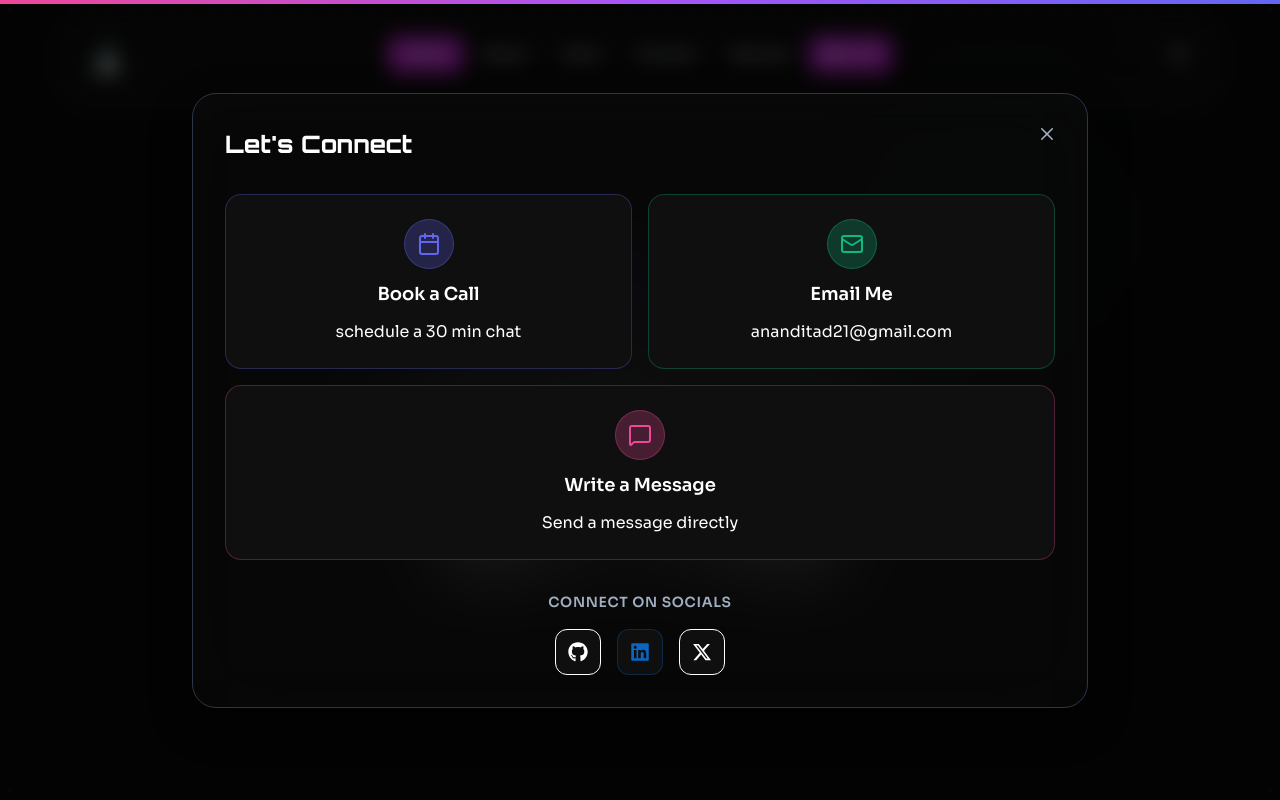
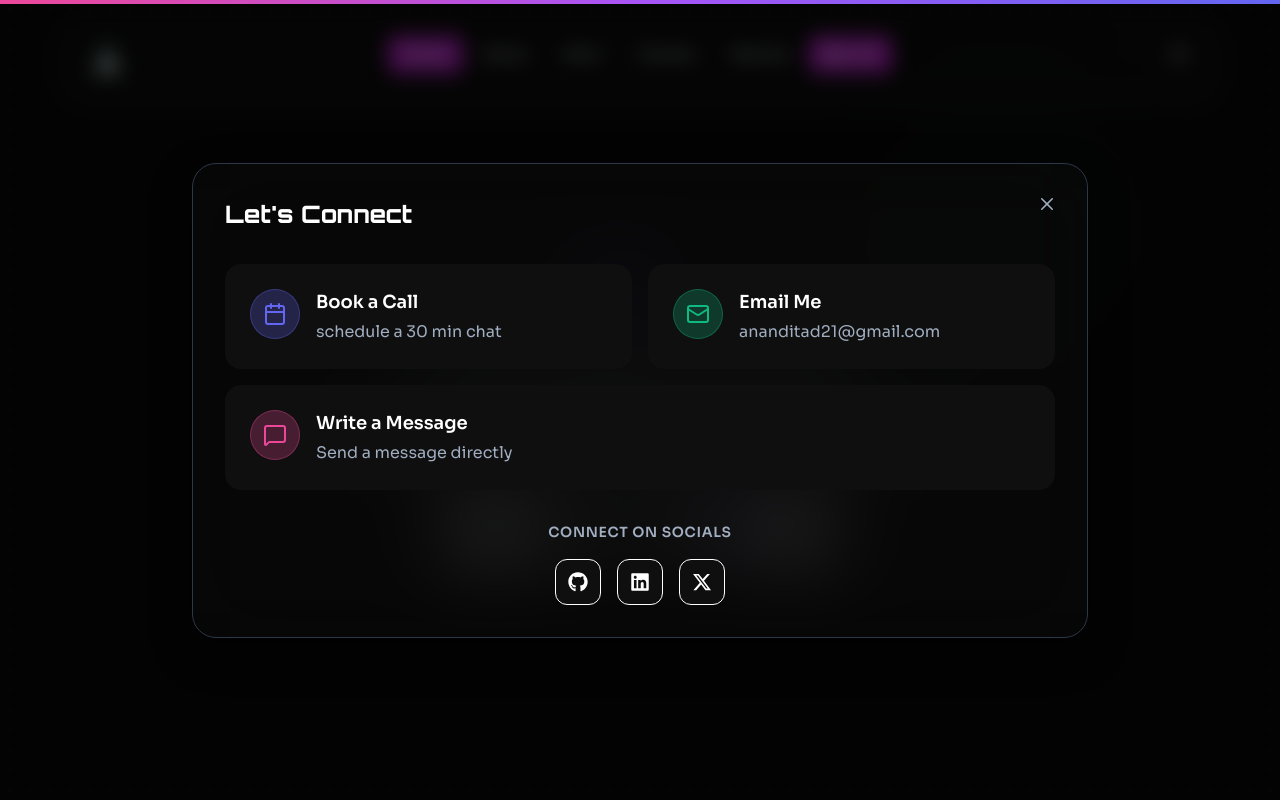
Before and after one commit to anandita-3217/anandita-dakshayani, a React (Vite) app: page / in a window 1280 px wide. Both pictures are taken after a click on the link "Future Collab". Shown: the top 800 px of the page. Built offline with nearby package versions, Linux system fonts and the light colour scheme.

Commit message:
work on contact modal's light theme colors esp the surface colors

```diff
--- a/src/components/Contact.jsx
+++ b/src/components/Contact.jsx
@@ -60,7 +60,47 @@ export default function Contact({ isOpen, onClose }) {
     onClose();
   };
 
-  const CTAButton = ({ icon: Icon, label, onClick, gradient,subtext }) => {
+  // const CTAButton = ({ icon: Icon, label, onClick, gradient,subtext }) => {
+  //   const { r, g, b } = hexToRgb(gradient);
+  //   const rgba = (a) => `rgba(${r},${g},${b},${a})`;
+
+  //   return (
+  //     <MotionBox
+  //       as="button"
+  //       onClick={onClick}
+  //       p={6}
+  //       borderRadius="2xl"
+  //       border="1px solid"
+  //       borderColor="surface.darker"
+  //       // bg={rgba(0.15)}
+  //       bg="surface.darker"
+  //       backdropFilter="blur(20px)"
+  //       cursor="pointer"
+  //       whileHover={{ scale: 1.03, y: -4 }}
+  //       whileTap={{ scale: 0.98 }}
+  //       transition={{ duration: 0.2 }}
+  //       w="full"
+  //     >
+  //       <VStack spacing={3}>
+  //         <Box
+  //           p={3}
+  //           borderRadius="50%"
+  //           bg={rgba(0.25)}
+  //           border="1px solid"
+  //           borderColor={rgba(0.35)}
+  //         >
+  //           <Icon size={24} color={gradient} />
+  //         </Box>
+  //         <Text fontSize="lg" fontWeight="600" color="text.primary">
+  //           {label}
+  //         </Text>
+  //         <Text fontSize="md" color="text.primary" fontWeight="400">{subtext}</Text>
+  //       </VStack>
+  //     </MotionBox>
+  //   );
+  // };
+
+  const CTAButton = ({ icon: Icon, label, onClick, gradient, subtext }) => {
   const { r, g, b } = hexToRgb(gradient);
   const rgba = (a) => `rgba(${r},${g},${b},${a})`;
 
@@ -71,31 +111,38 @@ export default function Contact({ isOpen, onClose }) {
       p={6}
       borderRadius="2xl"
       border="1px solid"
-        borderColor={rgba(0.3)}
-        // bg={rgba(0.15)}
+      borderColor="transparent"
       bg="surface.darker"
       backdropFilter="blur(20px)"
       cursor="pointer"
-        whileHover={{ scale: 1.03, y: -4 }}
+      whileHover={{ borderColor: 'var(--chakra-colors-border-primary)' }}
       whileTap={{ scale: 0.98 }}
       transition={{ duration: 0.2 }}
       w="full"
     >
-        <VStack spacing={3}>
+      <HStack spacing={4} align="start" w="full">
+        {/* Icon */}
         <Box
           p={3}
           borderRadius="50%"
           bg={rgba(0.25)}
           border="1px solid"
           borderColor={rgba(0.35)}
+          flexShrink={0}
         >
           <Icon size={24} color={gradient} />
         </Box>
+
+        {/* Text content */}
+        <VStack align="start" spacing={1} flex={1}>
           <Text fontSize="lg" fontWeight="600" color="text.primary">
             {label}
           </Text>
-          <Text fontSize="md" color="text.primary" fontWeight="400">{subtext}</Text>
+          <Text fontSize="md" color="text.secondary" fontWeight="400">
+            {subtext}
+          </Text>
         </VStack>
+      </HStack>
     </MotionBox>
   );
 };
@@ -151,7 +198,10 @@ export default function Contact({ isOpen, onClose }) {
           top={6}
           right={6}
           color="text.secondary"
-          _hover={{ color: "text.primary" }}
+          _hover={{ color: "text.primary",
+            transform: 'rotate(90deg)'
+          }}
+          transition="all 0.3s ease"
         />
 
         <ModalBody p={8}>
@@ -215,7 +265,7 @@ export default function Contact({ isOpen, onClose }) {
                     <SocialIcon
                       icon={FaLinkedin}
                       href="https://linkedin.com/in/yourusername"
-                      color="#0a66c2"
+                      color="text.secondary"
                     />
                     <SocialIcon
                       icon={FaXTwitter}
```
Lines whose indentation alone changed are shown as unchanged.
